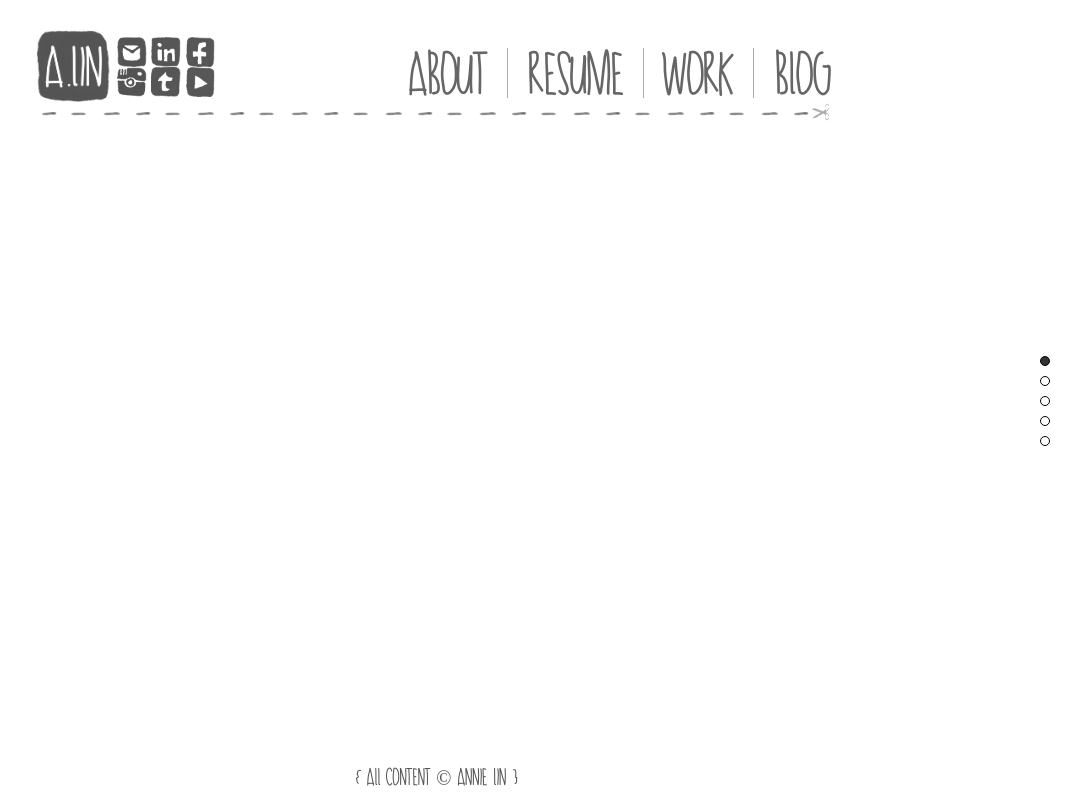
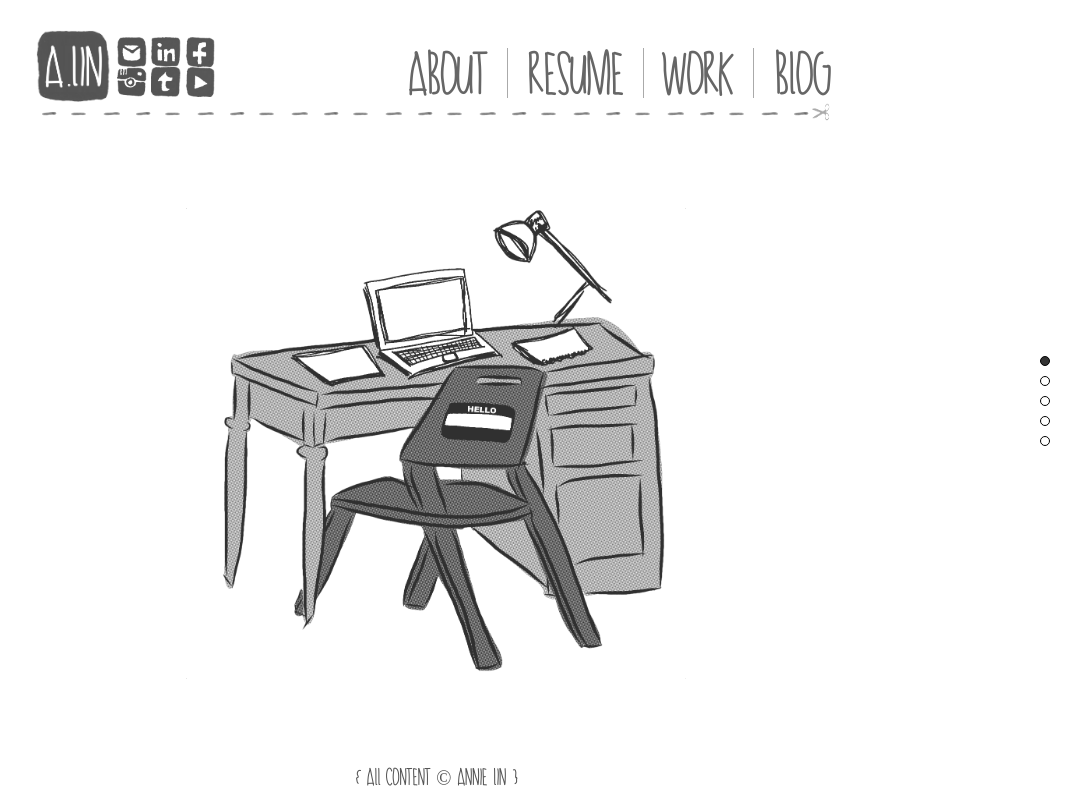
Before and after one commit to theannielin/theannielin.github.io, a plain HTML site: page index.html in a window 1280 px wide. Shown: the whole page, without its empty margins (204-1280 px from the left). Drawn offline with nearby package versions, Linux system fonts and the light colour scheme.

Commit message:
buggy homepage

```diff
--- a/index.html
+++ b/index.html
@@ -103,6 +103,13 @@
     <div id="fullpage" class="layer2">
         <!-- Home Begin -->
         <div class="section">
+            <div id="homedrawing">
+                <div id="emptytable"></div>
+                <a href="#about"><div id="homeabout"></div></a>
+                <a href="#resume"><div id="homeresume"></div></a>
+                <a href="#work"><div id="homework"></div></a>
+                <a href="#blog"><div id="homeblog"></div></a>
+            </div>
         </div>
         <!-- Home End -->
         <!-- About Begin -->
--- a/main.css
+++ b/main.css
@@ -534,3 +534,96 @@ font-family: caviardreamsbold;
 padding: 0px 0px 0px 0px;
 margin: 0px 0px 0px 0px;
 }
+
+#homedrawing{
+width:500px;
+height: 475px;
+margin-left: auto;
+margin-right: auto;
+display: block;
+margin-top: 90px;
+
+}
+#emptytable{
+width:500px;
+height: 475px;
+background-image: url(images/hometable/emptytable.png);
+background-size: 500px;
+background-repeat:no-repeat;
+}
+
+#homeabout{
+width: 75px;
+height: 60px;
+position: absolute;
+top: 310px;
+right: 560px;
+color: #aaa;
+}
+
+#homeabout:hover{
+width: 75px;
+height: 60px;
+top: 325px;
+right: 550px;
+background-image: url(images/hometable/abouttable.png);
+background-size: 55px 30px;
+background-repeat:no-repeat;
+}
+
+#homeresume{
+width: 75px;
+height: 60px;
+position: absolute;
+top: 250px;
+right: 700px;
+color: #aaa;
+}
+
+#homeresume:hover{
+width: 75px;
+height: 60px;
+top: 270px;
+right: 690px;
+background-image: url(images/hometable/resumetable.png);
+background-size: 70px 30px;
+background-repeat:no-repeat;
+}
+
+#homework{
+width: 90px;
+height: 60px;
+position: absolute;
+top: 200px;
+right: 610px;
+color: #aaa;
+}
+
+#homework:hover{
+width: 75px;
+height: 60px;
+top: 18px;
+right: 623px;
+background-image: url(images/hometable/worktable.png);
+background-size: 90px 60px;
+background-repeat:no-repeat;
+}
+
+#homeblog{
+width: 75px;
+height: 60px;
+position: absolute;
+top: 310px;
+right: 560px;
+color: #aaa;
+}
+
+#homeblog:hover{
+width: 75px;
+height: 60px;
+top: 325px;
+right: 550px;
+background-image: url(images/hometable/blogtable.png);
+background-size: 55px 30px;
+background-repeat:no-repeat;
+}
```
Also changed, not shown: images/hometable/abouttable.png, images/hometable/blogtable.png, images/hometable/resumetable.png, images/hometable/worktable.png.
